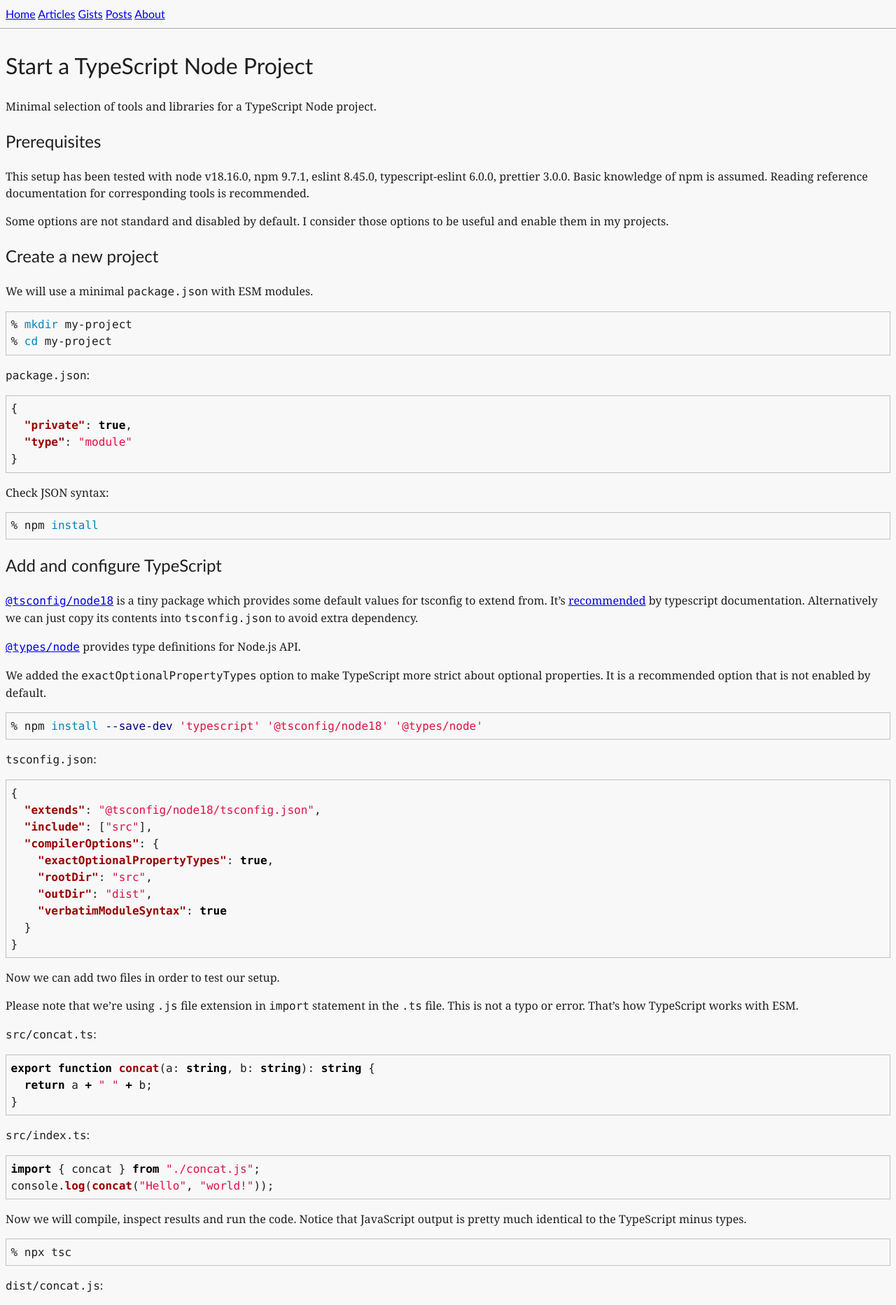
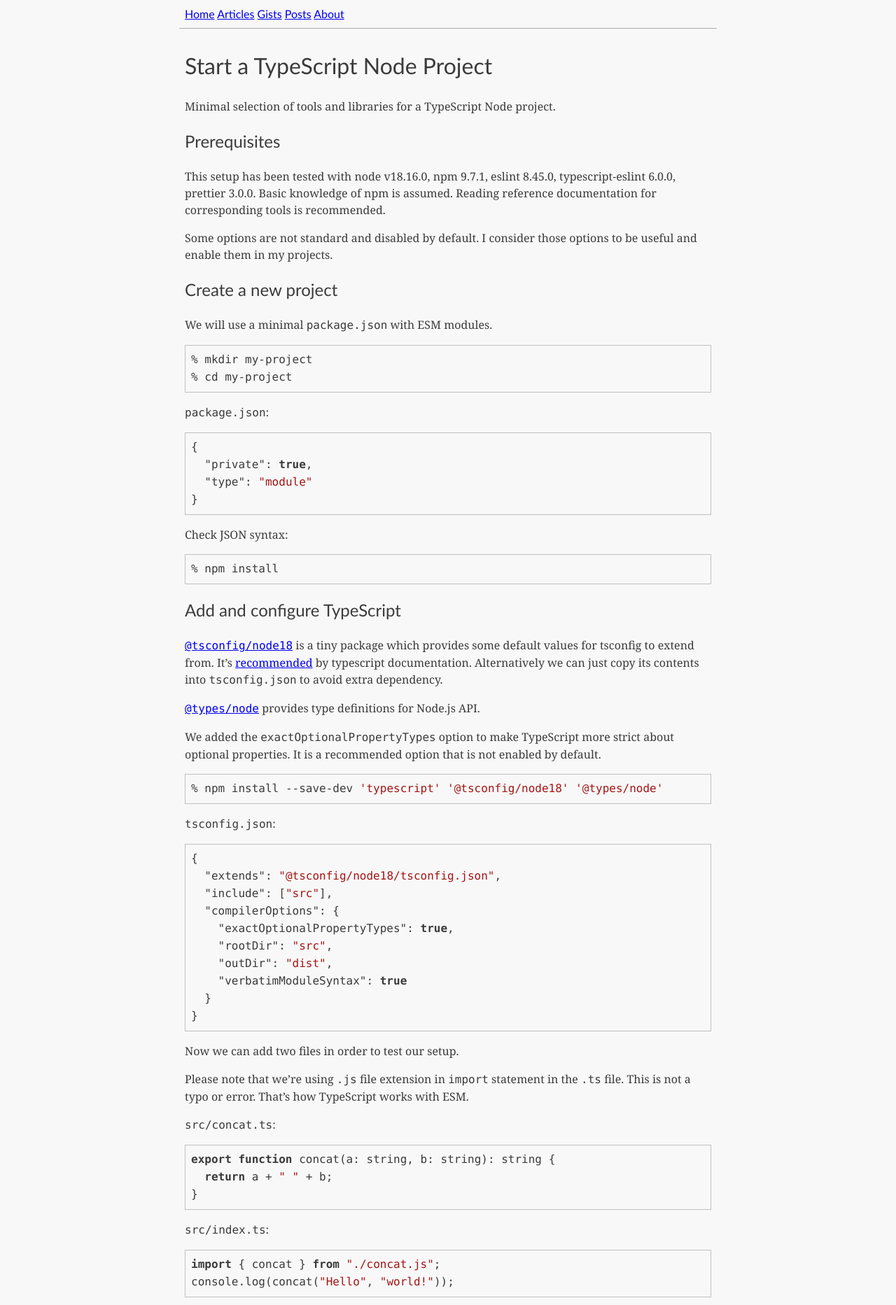
Before and after one commit to vbezhenar/vbezhenar.github.io, a Jekyll site: the page built from _articles/start-typescript-node-project.md, in a window 1280 px wide. Shown: the top 1865 px of the page at 70% size. Built offline with Jekyll 4.4.1, drawn with Linux system fonts in a browser that asks for light colours.

Commit message:
Update styles

```diff
--- a/_layouts/default.html
+++ b/_layouts/default.html
@@ -16,7 +16,7 @@
       media="not (prefers-color-scheme: dark)"
       href="/assets/icon-light.png?230623"
     />
-    <link rel="stylesheet" href="/assets/styles.css?230713" />
+    <link rel="stylesheet" href="/assets/styles.css?230717" />
   </head>
   <body>
     <nav>
--- a/assets/rouge-github.css
+++ /dev/null
@@ -1,223 +0,0 @@
-.highlight table td {
-  padding: 5px;
-}
-.highlight table pre {
-  margin: 0;
-}
-.highlight .cm {
-  color: #999988;
-  font-style: italic;
-}
-.highlight .cp {
-  color: #999999;
-  font-weight: bold;
-}
-.highlight .c1 {
-  color: #999988;
-  font-style: italic;
-}
-.highlight .cs {
-  color: #999999;
-  font-weight: bold;
-  font-style: italic;
-}
-.highlight .c,
-.highlight .ch,
-.highlight .cd,
-.highlight .cpf {
-  color: #999988;
-  font-style: italic;
-}
-.highlight .err {
-  color: #a61717;
-  background-color: #e3d2d2;
-}
-.highlight .gd {
-  color: #000000;
-  background-color: #ffdddd;
-}
-.highlight .ge {
-  color: #000000;
-  font-style: italic;
-}
-.highlight .gr {
-  color: #aa0000;
-}
-.highlight .gh {
-  color: #999999;
-}
-.highlight .gi {
-  color: #000000;
-  background-color: #ddffdd;
-}
-.highlight .go {
-  color: #888888;
-}
-.highlight .gp {
-  color: #555555;
-}
-.highlight .gs {
-  font-weight: bold;
-}
-.highlight .gu {
-  color: #aaaaaa;
-}
-.highlight .gt {
-  color: #aa0000;
-}
-.highlight .kc {
-  color: #000000;
-  font-weight: bold;
-}
-.highlight .kd {
-  color: #000000;
-  font-weight: bold;
-}
-.highlight .kn {
-  color: #000000;
-  font-weight: bold;
-}
-.highlight .kp {
-  color: #000000;
-  font-weight: bold;
-}
-.highlight .kr {
-  color: #000000;
-  font-weight: bold;
-}
-.highlight .kt {
-  color: #445588;
-  font-weight: bold;
-}
-.highlight .k,
-.highlight .kv {
-  color: #000000;
-  font-weight: bold;
-}
-.highlight .mf {
-  color: #009999;
-}
-.highlight .mh {
-  color: #009999;
-}
-.highlight .il {
-  color: #009999;
-}
-.highlight .mi {
-  color: #009999;
-}
-.highlight .mo {
-  color: #009999;
-}
-.highlight .m,
-.highlight .mb,
-.highlight .mx {
-  color: #009999;
-}
-.highlight .sa {
-  color: #000000;
-  font-weight: bold;
-}
-.highlight .sb {
-  color: #d14;
-}
-.highlight .sc {
-  color: #d14;
-}
-.highlight .sd {
-  color: #d14;
-}
-.highlight .s2 {
-  color: #d14;
-}
-.highlight .se {
-  color: #d14;
-}
-.highlight .sh {
-  color: #d14;
-}
-.highlight .si {
-  color: #d14;
-}
-.highlight .sx {
-  color: #d14;
-}
-.highlight .sr {
-  color: #009926;
-}
-.highlight .s1 {
-  color: #d14;
-}
-.highlight .ss {
-  color: #990073;
-}
-.highlight .s,
-.highlight .dl {
-  color: #d14;
-}
-.highlight .na {
-  color: #008080;
-}
-.highlight .bp {
-  color: #999999;
-}
-.highlight .nb {
-  color: #0086b3;
-}
-.highlight .nc {
-  color: #445588;
-  font-weight: bold;
-}
-.highlight .no {
-  color: #008080;
-}
-.highlight .nd {
-  color: #3c5d5d;
-  font-weight: bold;
-}
-.highlight .ni {
-  color: #800080;
-}
-.highlight .ne {
-  color: #990000;
-  font-weight: bold;
-}
-.highlight .nf,
-.highlight .fm {
-  color: #990000;
-  font-weight: bold;
-}
-.highlight .nl {
-  color: #990000;
-  font-weight: bold;
-}
-.highlight .nn {
-  color: #555555;
-}
-.highlight .nt {
-  color: #000080;
-}
-.highlight .vc {
-  color: #008080;
-}
-.highlight .vg {
-  color: #008080;
-}
-.highlight .vi {
-  color: #008080;
-}
-.highlight .nv,
-.highlight .vm {
-  color: #008080;
-}
-.highlight .ow {
-  color: #000000;
-  font-weight: bold;
-}
-.highlight .o {
-  color: #000000;
-  font-weight: bold;
-}
-.highlight .w {
-  color: #bbbbbb;
-}
--- a/assets/rouge-gruvbox.css
+++ /dev/null
@@ -1,118 +0,0 @@
-.highlight table td {
-  padding: 5px;
-}
-.highlight table pre {
-  margin: 0;
-}
-.highlight .w {
-  color: #fbf1c7;
-  background-color: #282828;
-}
-.highlight .err {
-  color: #fb4934;
-  background-color: #282828;
-  font-weight: bold;
-}
-.highlight .c,
-.highlight .ch,
-.highlight .cd,
-.highlight .cm,
-.highlight .cpf,
-.highlight .c1,
-.highlight .cs {
-  color: #928374;
-  font-style: italic;
-}
-.highlight .cp {
-  color: #8ec07c;
-}
-.highlight .nt {
-  color: #fb4934;
-}
-.highlight .o,
-.highlight .ow {
-  color: #fbf1c7;
-}
-.highlight .p,
-.highlight .pi {
-  color: #fbf1c7;
-}
-.highlight .gi {
-  color: #b8bb26;
-  background-color: #282828;
-}
-.highlight .gd {
-  color: #fb4934;
-  background-color: #282828;
-}
-.highlight .gh {
-  color: #b8bb26;
-  font-weight: bold;
-}
-.highlight .k,
-.highlight .kn,
-.highlight .kp,
-.highlight .kr,
-.highlight .kv {
-  color: #fb4934;
-}
-.highlight .kc {
-  color: #d3869b;
-}
-.highlight .kt {
-  color: #fabd2f;
-}
-.highlight .kd {
-  color: #fe8019;
-}
-.highlight .s,
-.highlight .sb,
-.highlight .sc,
-.highlight .dl,
-.highlight .sd,
-.highlight .s2,
-.highlight .sh,
-.highlight .sx,
-.highlight .s1 {
-  color: #b8bb26;
-  font-style: italic;
-}
-.highlight .si {
-  color: #b8bb26;
-  font-style: italic;
-}
-.highlight .sr {
-  color: #b8bb26;
-  font-style: italic;
-}
-.highlight .sa {
-  color: #fb4934;
-}
-.highlight .se {
-  color: #fe8019;
-}
-.highlight .nn {
-  color: #8ec07c;
-}
-.highlight .nc {
-  color: #8ec07c;
-}
-.highlight .no {
-  color: #d3869b;
-}
-.highlight .na {
-  color: #b8bb26;
-}
-.highlight .m,
-.highlight .mb,
-.highlight .mf,
-.highlight .mh,
-.highlight .mi,
-.highlight .il,
-.highlight .mo,
-.highlight .mx {
-  color: #d3869b;
-}
-.highlight .ss {
-  color: #83a598;
-}
--- a/assets/styles-dark.css
+++ /dev/null
@@ -1,7 +0,0 @@
-:root {
-  --body-background-color: #181818;
-  --body-color: #d7d7d7;
-  --link-color: #9494f7;
-  --link-visited-color: #ad70e6;
-  --code-border-color: #505050;
-}
--- a/assets/styles-light.css
+++ /dev/null
@@ -1,7 +0,0 @@
-:root {
-  --body-background-color: #f8f8f8;
-  --body-color: #1f1f1f;
-  --link-color: #0000ee;
-  --link-visited-color: #551a8b;
-  --code-border-color: #c0c0c0;
-}
--- a/assets/styles.css
+++ b/assets/styles.css
@@ -1,8 +1,3 @@
-@import "./styles-light.css?230713" not (prefers-color-scheme: dark);
-@import "./rouge-github.css?230713" not (prefers-color-scheme: dark);
-@import "./styles-dark.css?230713" (prefers-color-scheme: dark);
-@import "./rouge-gruvbox.css?230713" (prefers-color-scheme: dark);
-
 :root {
   --header-font-family: Seravek, "Gill Sans Nova", Ubuntu, Calibri,
     "DejaVu Sans", source-sans-pro, sans-serif;
@@ -12,10 +7,36 @@
     Consolas, "DejaVu Sans Mono", monospace;
 }
 
+@media not (prefers-color-scheme: dark) {
+  :root {
+    --body-background-color: #f8f8f8;
+    --body-color: #3b3b3b;
+    --link-color: #0000ee;
+    --link-visited-color: #551a8b;
+    --code-border-color: #c0c0c0;
+    --code-string-color: #a31515;
+    --code-comment-color: #008000;
+  }
+}
+
+@media (prefers-color-scheme: dark) {
+  :root {
+    --body-background-color: #202020;
+    --body-color: #cccccc;
+    --link-color: #9494f7;
+    --link-visited-color: #ad70e6;
+    --code-border-color: #505050;
+    --code-string-color: #ce9178;
+    --code-comment-color: #6a9955;
+  }
+}
+
 body {
-  margin: 0;
+  margin: 0 auto;
+  max-width: 48em;
   background-color: var(--body-background-color);
   font-family: var(--content-font-family);
+  font-size: 16px;
   line-height: 1.5;
   color: var(--body-color);
 }
@@ -38,16 +59,6 @@ a:visited {
   color: var(--link-visited-color);
 }
 
-pre {
-  border: 1px solid var(--code-border-color);
-  padding: 0.5em;
-  overflow: auto;
-}
-
-code {
-  font-family: var(--code-font-family);
-}
-
 nav {
   padding: 8px;
   border-bottom: 1px solid #aaa;
@@ -61,3 +72,30 @@ nav .selected {
 .content {
   padding: 8px;
 }
+
+pre {
+  border: 1px solid var(--code-border-color);
+  padding: 0.5em;
+  overflow: auto;
+}
+
+code {
+  font-family: var(--code-font-family);
+}
+
+.language-js .k,
+.language-js .kd,
+.language-json .kc,
+.language-ts .k,
+.language-ts .kd {
+  font-weight: bold;
+}
+
+.language-js .dl,
+.language-js .s2,
+.language-json .s2,
+.language-sh .s1,
+.language-ts .dl,
+.language-ts .s2 {
+  color: var(--code-string-color);
+}
```
